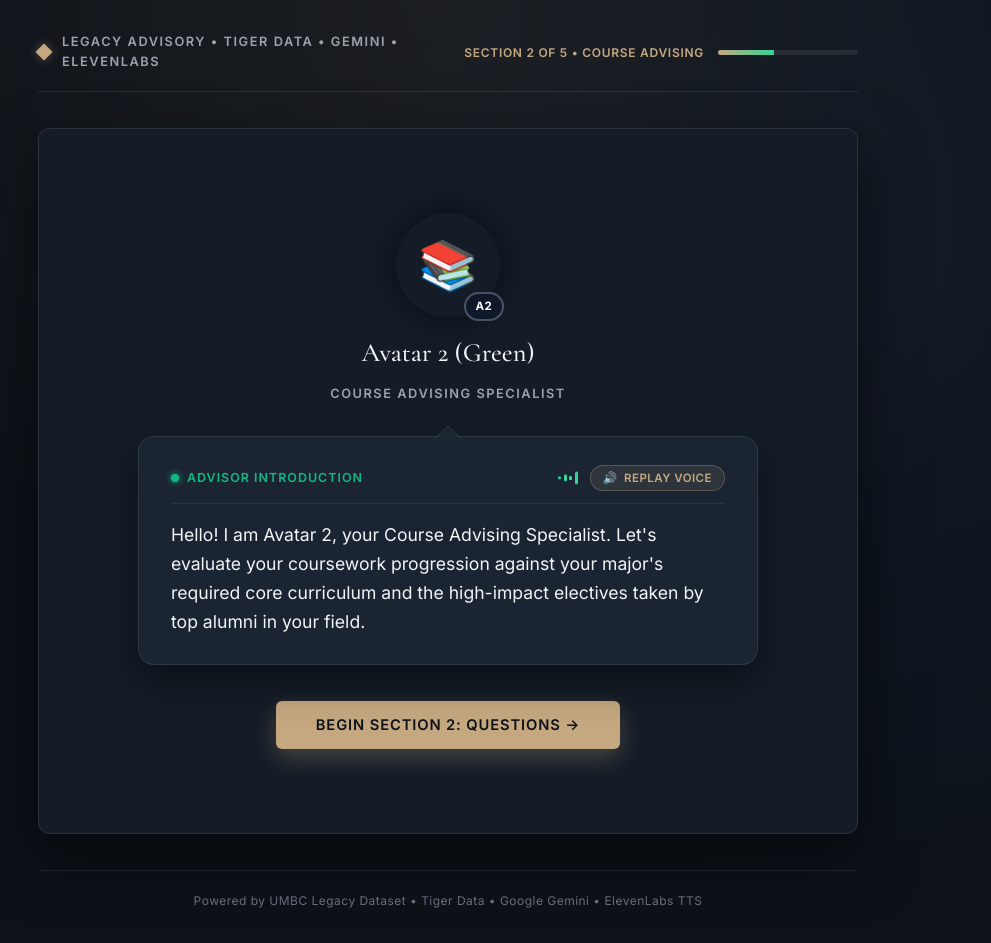
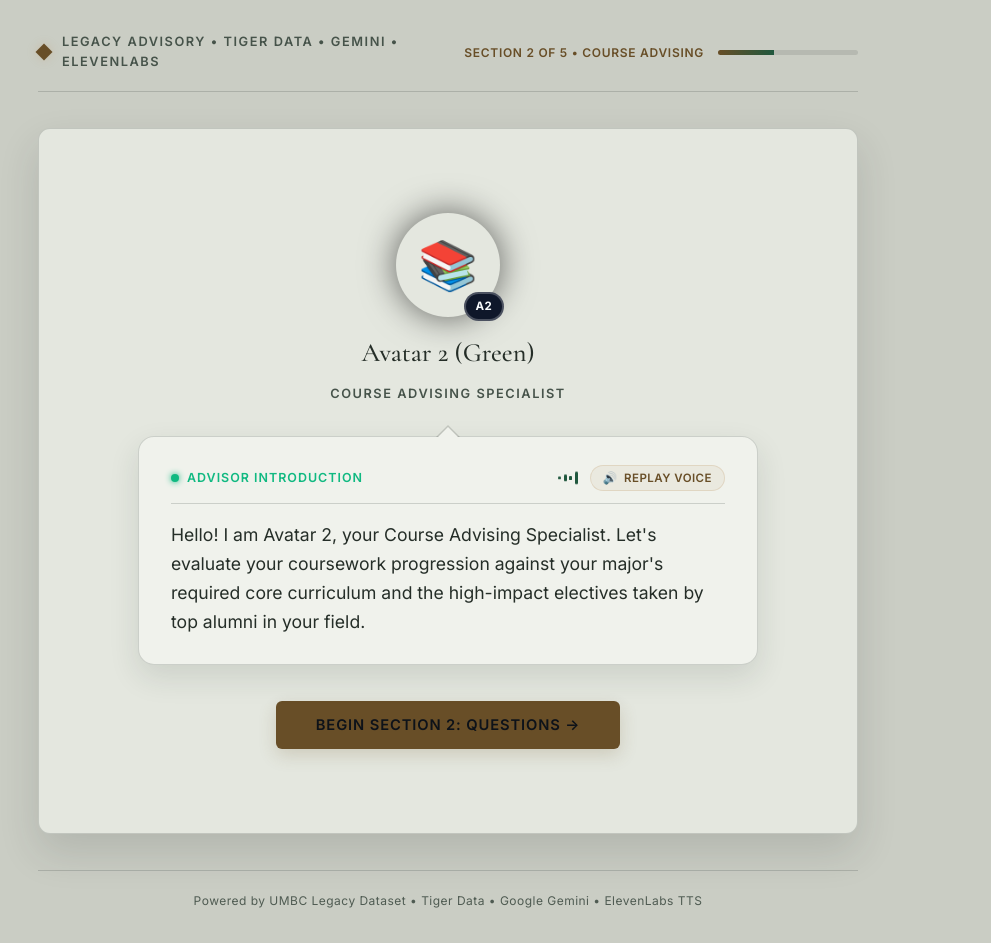
Before and after one commit to pranathi-does-stuff/learn-from-legacy-advisor, a Flask app: page /section/2 in a window 1280 px wide. Shown: the whole page, without its empty margins (192-1183 px from the left). Run offline with Flask 3, Linux system fonts and the light colour scheme; some libraries are stand-ins or nearby versions.

Commit message:
pranathi does it

```diff
--- a/static/css/style.css
+++ b/static/css/style.css
@@ -32,21 +32,22 @@
     display: none;
 }
 :root {
-    --bg-primary: #0d1219;
-    --bg-surface: #141c27;
-    --bg-elevated: #1a2433;
-    --bg-input: #0f1620;
-    --border-subtle: rgba(255, 255, 255, 0.09);
-    --border-hover: rgba(197, 168, 128, 0.45);
-    --border-focus: #c5a880;
-    --text-primary: #f3f4f6;
-    --text-secondary: #9ca3af;
-    --text-muted: #6b7280;
-    --accent-gold: #c5a880;
-    --accent-gold-hover: #d4b992;
-    --accent-gold-subtle: rgba(197, 168, 128, 0.12);
-    --accent-emerald: #34d399;
-    --error-red: #f87171;
+    --bg-primary: #CACDC4;
+    --bg-surface: #E4E7DF;
+    --bg-elevated: #F0F2EC;
+    --bg-input: #F8F9F6;
+    --bg-inset: #D9DED5;
+    --border-subtle: rgba(37, 46, 40, 0.18);
+    --border-hover: rgba(112, 84, 35, 0.48);
+    --border-focus: #536754;
+    --text-primary: #252E28;
+    --text-secondary: #46534A;
+    --text-muted: #4F5B52;
+    --accent-gold: #684E27;
+    --accent-gold-hover: #62491F;
+    --accent-gold-subtle: rgba(116, 90, 46, 0.14);
+    --accent-emerald: #20583E;
+    --error-red: #9f3030;
 
     /* Distinct 4 Avatar Colors */
     --avatar-blue: #3b82f6;
@@ -86,10 +87,7 @@ body {
     display: flex;
     flex-direction: column;
     justify-content: space-between;
-    background:
-        radial-gradient(circle at 50% 0%, rgba(197, 168, 128, 0.08) 0%, transparent 60%),
-        radial-gradient(circle at 85% 30%, rgba(59, 130, 246, 0.05) 0%, transparent 50%),
-        var(--bg-primary);
+    background-color: var(--bg-primary);
     padding: 2rem 1.5rem;
 }
 
@@ -155,7 +153,7 @@ body {
 .progress-track {
     width: 140px;
     height: 5px;
-    background-color: rgba(255, 255, 255, 0.08);
+    background-color: rgba(37, 46, 40, 0.12);
     border-radius: 999px;
     overflow: hidden;
 }
@@ -183,7 +181,7 @@ body {
     border: 1px solid var(--border-subtle);
     border-radius: 12px;
     padding: 2.75rem 2.75rem;
-    box-shadow: 0 24px 60px rgba(0, 0, 0, 0.55);
+    box-shadow: 0 18px 40px rgba(37, 46, 40, 0.14);
     position: relative;
 }
 
@@ -1583,7 +1581,7 @@ body {
     border: 1px solid var(--border-subtle);
     border-radius: 16px;
     padding: 1.75rem 2rem;
-    box-shadow: 0 16px 40px rgba(0, 0, 0, 0.45);
+    box-shadow: 0 12px 30px rgba(37, 46, 40, 0.12);
     margin-bottom: 2.25rem;
     text-align: left;
 }
@@ -1616,7 +1614,7 @@ body {
     justify-content: space-between;
     margin-bottom: 1rem;
     padding-bottom: 0.75rem;
-    border-bottom: 1px solid rgba(255, 255, 255, 0.07);
+    border-bottom: 1px solid var(--border-subtle);
 }
 
 .intro-speaker-tag {
@@ -1639,7 +1637,7 @@ body {
     padding: 0.95rem 2.5rem;
     font-size: 0.92rem;
     letter-spacing: 0.06em;
-    box-shadow: 0 8px 24px rgba(197, 168, 128, 0.3);
+    box-shadow: 0 6px 18px rgba(116, 90, 46, 0.2);
 }
 
 .pill-option {
--- a/static/js/script.js
+++ b/static/js/script.js
@@ -767,7 +767,7 @@ document.addEventListener("DOMContentLoaded", () => {
             const card = document.createElement("div");
             card.className = "alumni-card";
             const skillsList = (m.skills_mastered || ["Python", "AWS", "SQL", "Git"])
-                .map((s) => `<span class="highlight-tag" style="color:#c4b5fd;">${escapeHtml(s)}</span>`)
+                .map((s) => `<span class="highlight-tag" style="color:#59366F;">${escapeHtml(s)}</span>`)
                 .join("");
             const internList = (m.internships_held || [])
                 .slice(0, 2)
@@ -782,7 +782,7 @@ document.addEventListener("DOMContentLoaded", () => {
                     </div>
                     <h4 class="alum-role-title">${escapeHtml(m.first_job_title || "Software Specialist")}</h4>
                     <p class="alum-employer">${escapeHtml(m.first_employer || "Tech Company")} &bull; <span style="color:var(--avatar-purple);">${escapeHtml(m.internship_count || 2)} Internships</span></p>
-                    <div style="background-color:rgba(0,0,0,0.25); padding:0.6rem; border-radius:6px; margin-bottom:0.6rem;">
+                    <div style="background-color:var(--bg-inset); padding:0.6rem; border-radius:6px; margin-bottom:0.6rem;">
                         <span style="font-size:0.68rem; text-transform:uppercase; color:var(--text-muted); font-weight:600;">Internship History</span>
                         ${internList || "<div style='font-size:0.78rem; color:var(--text-secondary);'>Pre-grad summer internship</div>"}
                     </div>
--- a/static/js/section2.js
+++ b/static/js/section2.js
@@ -208,7 +208,7 @@ document.addEventListener("DOMContentLoaded", async () => {
                     <div class="course-chk-top">
                         <span class="course-chk-code">${QuizApp.escapeHtml(e.course_id)}</span>
                         <span class="course-chk-credits">${QuizApp.escapeHtml(e.credits)} Credits</span>
-                        <span class="course-chk-level" style="background:rgba(168, 85, 247, 0.2); color:#d8b4fe;">Popular Elective</span>
+                        <span class="course-chk-level" style="background:rgba(112, 75, 137, 0.12); color:#59366F;">Popular Elective</span>
                     </div>
                     <div class="course-chk-title">${QuizApp.escapeHtml(e.course_title)}</div>
                     ${e.skill_tags ? `<div class="course-chk-tags">${QuizApp.escapeHtml(e.skill_tags)}</div>` : ""}
--- a/static/js/section3.js
+++ b/static/js/section3.js
@@ -74,7 +74,7 @@ document.addEventListener("DOMContentLoaded", async () => {
                 const card = document.createElement("div");
                 card.className = "alumni-card";
                 const actsList = (m.activities_joined || ["HackUMBC", "ACM Student Chapter"])
-                    .map((a) => `<span class="highlight-tag" style="color:#fdba74;">${QuizApp.escapeHtml(a)}</span>`)
+                    .map((a) => `<span class="highlight-tag" style="color:#80510C;">${QuizApp.escapeHtml(a)}</span>`)
                     .join("");
 
                 card.innerHTML = `
@@ -85,7 +85,7 @@ document.addEventListener("DOMContentLoaded", async () => {
                         </div>
                         <h4 class="alum-role-title">${QuizApp.escapeHtml(m.first_job_title || "Software Engineer")}</h4>
                         <p class="alum-employer">${QuizApp.escapeHtml(m.first_employer || "Amazon")} &bull; <span style="color:var(--avatar-orange);">${QuizApp.escapeHtml(m.major || "Computer Science")}</span></p>
-                        <div style="background-color:rgba(0,0,0,0.25); padding:0.6rem; border-radius:6px; margin-bottom:0.6rem;">
+                        <div style="background-color:var(--bg-inset); padding:0.6rem; border-radius:6px; margin-bottom:0.6rem;">
                             <span style="font-size:0.68rem; text-transform:uppercase; color:var(--text-muted); font-weight:600;">Campus Engagement Record</span>
                             <p style="font-size:0.78rem; color:var(--text-secondary); margin-top:0.25rem;">
                                 ${QuizApp.escapeHtml(m.outlier_story || "Built award-winning hackathon project and led student workshops.")}
--- a/static/js/section4.js
+++ b/static/js/section4.js
@@ -79,7 +79,7 @@ document.addEventListener("DOMContentLoaded", async () => {
                 const card = document.createElement("div");
                 card.className = "alumni-card";
                 const skillsList = (m.skills_mastered || ["Python", "AWS", "SQL", "Git"])
-                    .map((s) => `<span class="highlight-tag" style="color:#c4b5fd;">${QuizApp.escapeHtml(s)}</span>`)
+                    .map((s) => `<span class="highlight-tag" style="color:#59366F;">${QuizApp.escapeHtml(s)}</span>`)
                     .join("");
                 const internList = (m.internships_held || [])
                     .slice(0, 2)
@@ -94,7 +94,7 @@ document.addEventListener("DOMContentLoaded", async () => {
                         </div>
                         <h4 class="alum-role-title">${QuizApp.escapeHtml(m.first_job_title || "Software Specialist")}</h4>
                         <p class="alum-employer">${QuizApp.escapeHtml(m.first_employer || "Tech Company")} &bull; <span style="color:var(--avatar-purple);">${QuizApp.escapeHtml(m.internship_count || 2)} Internships</span></p>
-                        <div style="background-color:rgba(0,0,0,0.25); padding:0.6rem; border-radius:6px; margin-bottom:0.6rem;">
+                        <div style="background-color:var(--bg-inset); padding:0.6rem; border-radius:6px; margin-bottom:0.6rem;">
                             <span style="font-size:0.68rem; text-transform:uppercase; color:var(--text-muted); font-weight:600;">Internship History</span>
                             ${internList || "<div style='font-size:0.78rem; color:var(--text-secondary);'>Pre-grad summer internship</div>"}
                         </div>
--- a/templates/base.html
+++ b/templates/base.html
@@ -12,7 +12,7 @@
     <link
         href="https://fonts.googleapis.com/css2?family=Cormorant+Garamond:ital,wght@0,500;0,600;1,400&family=Inter:wght@400;500;600;700&display=swap"
         rel="stylesheet" />
-    <link rel="stylesheet" href="{{ url_for('static', filename='css/style.css', v='64') }}" />
+    <link rel="stylesheet" href="{{ url_for('static', filename='css/style.css', v='66') }}" />
     {% block head %}{% endblock %}
 </head>
 
--- a/templates/section2.html
+++ b/templates/section2.html
@@ -110,7 +110,7 @@
             <div id="popular-electives-grid" class="course-checklist-grid" style="margin-top: 1rem;"></div>
 
             <div class="course-planner-card"
-                style="margin-top: 1.5rem; background:rgba(15, 23, 42, 0.6); padding:1.25rem; border-radius:8px; border:1px solid var(--border-subtle);">
+                style="margin-top: 1.5rem; background:var(--bg-elevated); padding:1.25rem; border-radius:8px; border:1px solid var(--border-subtle);">
                 <label class="field-label" for="custom-electives-input"
                     style="font-weight:600; margin-bottom:0.4rem; display:block;">Other Electives or Special Topics
                     Taken (Comma-separated, Optional)</label>
@@ -146,20 +146,20 @@
             </p>
 
             <div class="course-planner-card"
-                style="margin-top: 1rem; background:rgba(15, 23, 42, 0.6); padding:1.25rem; border-radius:8px; border:1px solid var(--border-subtle);">
+                style="margin-top: 1rem; background:var(--bg-elevated); padding:1.25rem; border-radius:8px; border:1px solid var(--border-subtle);">
                     <h4 class="card-subtitle" style="margin-bottom:0.4rem; color:var(--accent-gold);">Select Upcoming
                     Coursework from Catalog</h4>
                 <p class="card-subtext" style="font-size:0.85rem; color:var(--text-secondary); margin-bottom:0.75rem;">
                     Click course pills to toggle them in your planned schedule:</p>
                 <div id="catalog-course-pills" class="skill-pills-wrap"
-                    style="display:flex; flex-wrap:wrap; gap:0.5rem; max-height:220px; overflow-y:auto; padding:0.75rem; background:rgba(0,0,0,0.3); border-radius:6px; border:1px solid var(--border-subtle);">
+                    style="display:flex; flex-wrap:wrap; gap:0.5rem; max-height:220px; overflow-y:auto; padding:0.75rem; background:var(--bg-inset); border-radius:6px; border:1px solid var(--border-subtle);">
                 </div>
             </div>
             <label class="required-response"><input type="checkbox" id="no-planned-courses"> I do not have any courses planned yet.</label>
             <p id="planned-courses-error" class="required-error" role="alert" hidden></p>
 
             <div class="course-planner-card"
-                style="margin-top: 1rem; background:rgba(15, 23, 42, 0.6); padding:1.25rem; border-radius:8px; border:1px solid var(--border-subtle);">
+                style="margin-top: 1rem; background:var(--bg-elevated); padding:1.25rem; border-radius:8px; border:1px solid var(--border-subtle);">
                 <label class="field-label" for="custom-planned-input"
                     style="font-weight:600; margin-bottom:0.4rem; display:block;">Planned Future Courses, Senior
                     Electives &amp; Capstones (Optional if selecting from the catalog)</label>
@@ -278,5 +278,5 @@
 {% endblock %}
 
 {% block scripts %}
-<script src="{{ url_for('static', filename='js/section2.js', v='52') }}"></script>
+<script src="{{ url_for('static', filename='js/section2.js', v='53') }}"></script>
 {% endblock %}
--- a/templates/section3.html
+++ b/templates/section3.html
@@ -195,5 +195,5 @@
 {% endblock %}
 
 {% block scripts %}
-<script src="{{ url_for('static', filename='js/section3.js', v='36') }}"></script>
+<script src="{{ url_for('static', filename='js/section3.js', v='37') }}"></script>
 {% endblock %}
--- a/templates/section4.html
+++ b/templates/section4.html
@@ -191,5 +191,5 @@
 {% endblock %}
 
 {% block scripts %}
-<script src="{{ url_for('static', filename='js/section4.js', v='36') }}"></script>
+<script src="{{ url_for('static', filename='js/section4.js', v='37') }}"></script>
 {% endblock %}
```
Also changed, not shown: other parts of static/css/style.css (+48 -48 lines), templates/section5.html (+4 -4 lines).
